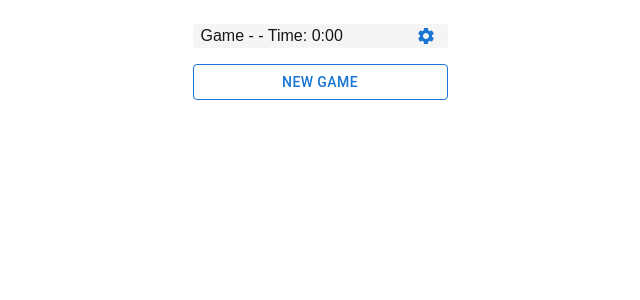
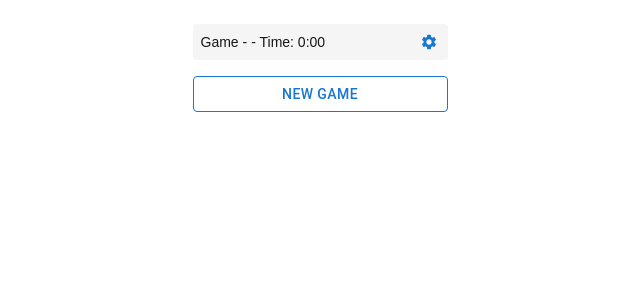
Before and after one commit to Sakvar/sudoku, a Next.js app: page / in a window 1280 px wide. Shown: the top 300 px of the page, without its empty margins (320-960 px from the left). Built offline with nearby package versions, Linux system fonts and the light colour scheme.

Commit message:
no overflow in headers

```diff
--- a/src/components/GameWrapper/GameWrapper.module.css
+++ b/src/components/GameWrapper/GameWrapper.module.css
@@ -10,26 +10,46 @@
 .gameHeader {
   display: flex;
   align-items: center;
-  height: 24px;
   background-color: #f5f5f5;
-  padding: 8px;
+  padding: 6px 8px;
   border-radius: 4px;
+  min-height: 36px;
+  gap: 4px;
 }
 
 .title {
+  display: flex;
+  align-items: center;
   flex-grow: 1;
   text-align: left;
+  min-width: 0;
+  font-size: 14px;
+  gap: 4px;
+}
+
+.difficulty {
+  flex-shrink: 1;
+  overflow: hidden;
+  text-overflow: ellipsis;
+  white-space: nowrap;
+  min-width: 0;
+}
+
+.timer {
+  flex-shrink: 0;
+  white-space: nowrap;
 }
 
 /* Override MUI button styles */
 .settingsButton {
-  padding: 4px !important;
+  flex-shrink: 0;
+  padding: 2px !important;
   min-width: 0 !important;
-  margin-left: 8px !important;
+  margin-left: 4px !important;
 }
 
 .settingsButton svg {
-  font-size: 20px;
+  font-size: 18px;
 }
 
 /* Add modal styles */
--- a/src/components/GameWrapper/index.tsx
+++ b/src/components/GameWrapper/index.tsx
@@ -277,7 +277,12 @@ export default function GameWrapper() {
     <div className={styles.gameWrapper}>
       <div className={styles.gameHeader}>
         <div className={styles.title}>
-          Game - {difficultyState} - Time: {formatTime(time)}
+          <span className={styles.difficulty}>
+            Game - {difficultyState}
+          </span>
+          <span className={styles.timer}>
+            {" - Time: "}{formatTime(time)}
+          </span>
         </div>
         <Button
           className={styles.settingsButton}
```
